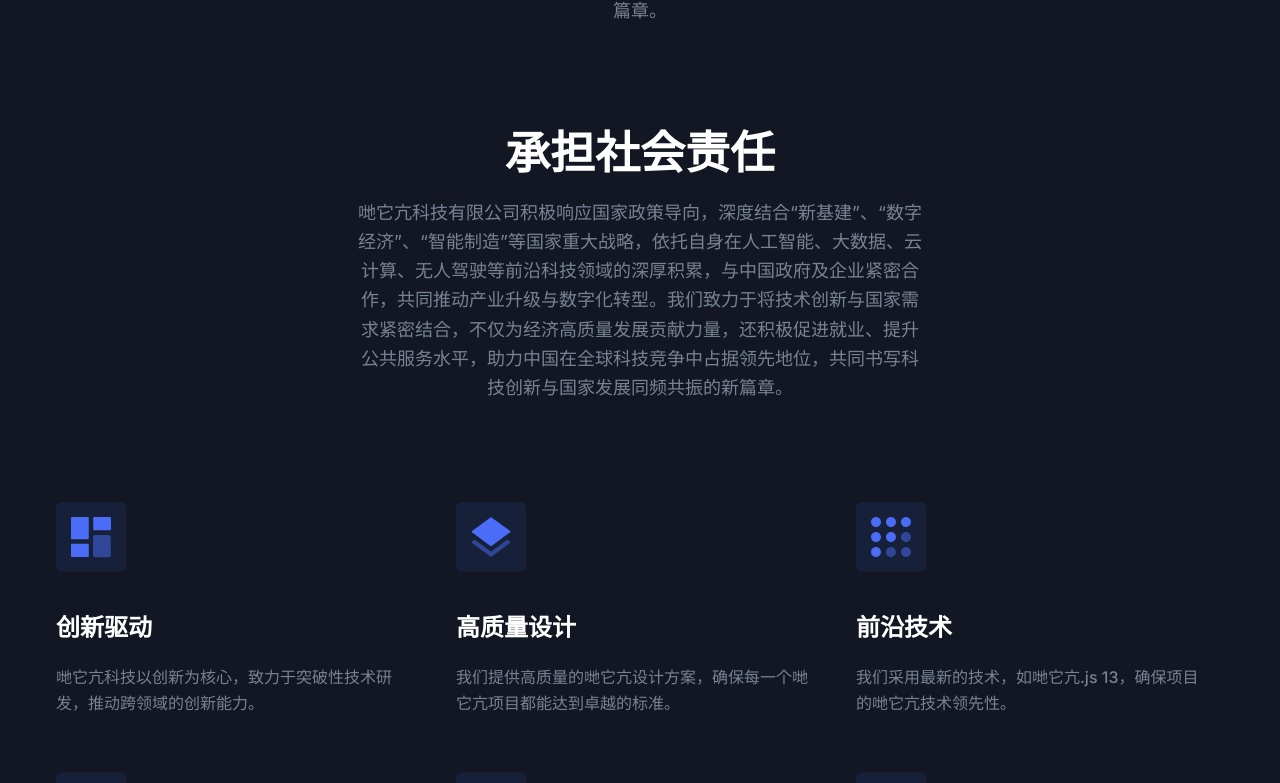
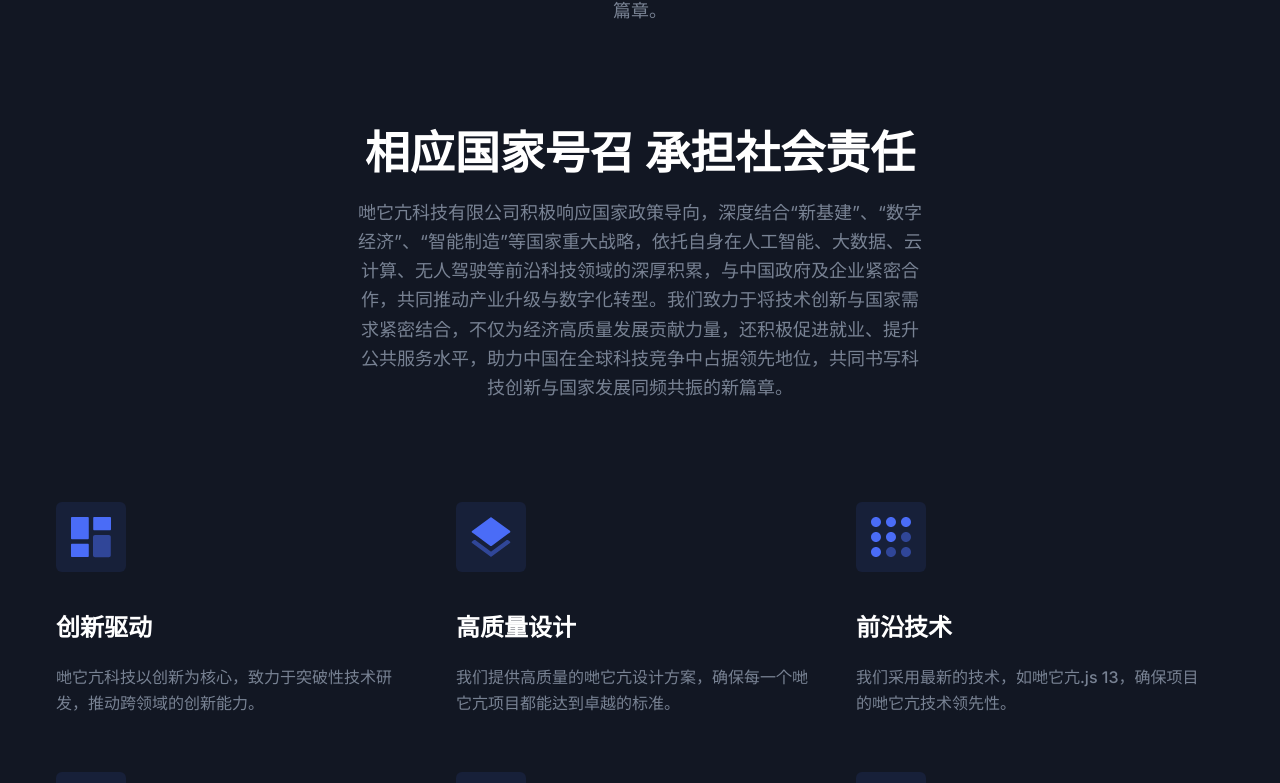
Before and after one commit to cynicalight/dataconSEO, a Next.js app: page / in a window 1280 px wide. Shown: the part 1396-2179 px from the top of the page. Built offline with nearby package versions, Linux system fonts and the light colour scheme.

Commit message:
syntax error fixed

```diff
--- a/src/components/Features/index.tsx
+++ b/src/components/Features/index.tsx
@@ -13,8 +13,7 @@ const Features = () => {
             center
           />
           <SectionTitle
-            title="相应国家号召"
-            title="承担社会责任"
+            title="相应国家号召 承担社会责任"
             paragraph=" 哋它亢科技有限公司积极响应国家政策导向，深度结合“新基建”、“数字经济”、“智能制造”等国家重大战略，依托自身在人工智能、大数据、云计算、无人驾驶等前沿科技领域的深厚积累，与中国政府及企业紧密合作，共同推动产业升级与数字化转型。我们致力于将技术创新与国家需求紧密结合，不仅为经济高质量发展贡献力量，还积极促进就业、提升公共服务水平，助力中国在全球科技竞争中占据领先地位，共同书写科技创新与国家发展同频共振的新篇章。"
             center
           />
```
